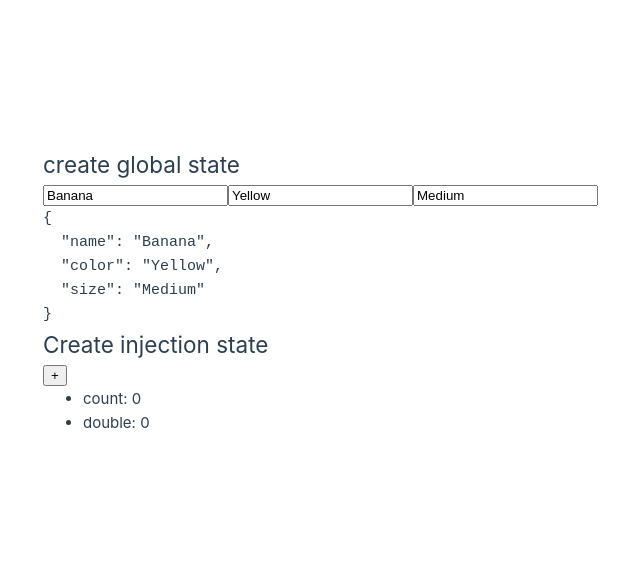
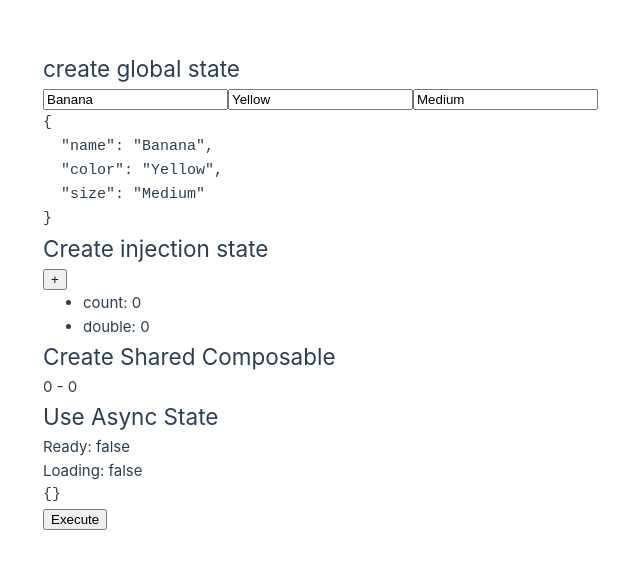
Before and after one commit to UlakhovichKate/vueUse, a Vue app in the folder vueUse/: page / in a window 1280 px wide. Shown: the part 109-678 px from the top of the page, without its empty margins (42-682 px from the left). Built offline with nearby package versions, Linux system fonts and the light colour scheme; no server answers.

Commit message:
create shared composable use async state

```diff
--- a/vueUse/package.json
+++ b/vueUse/package.json
@@ -15,6 +15,7 @@
   },
   "devDependencies": {
     "@vitejs/plugin-vue": "^4.2.3",
+    "axios": "^1.4.0",
     "eslint": "^8.39.0",
     "eslint-plugin-vue": "^9.11.0",
     "vite": "^4.3.5"
--- a/vueUse/src/App.vue
+++ b/vueUse/src/App.vue
@@ -2,12 +2,16 @@
   <main>
     <create-global-state></create-global-state>
     <create-injection-state></create-injection-state>
+    <create-shared-composable></create-shared-composable>
+    <use-async-state></use-async-state>
   </main>
 </template>
 
 <script setup>
   import createGlobalState from './vueUseComponents/CreateGlobalState.vue'
   import CreateInjectionState from './vueUseComponents/CreateInjectionState.vue'
+  import CreateSharedComposable from './vueUseComponents/CreateSharedComposable.vue'
+  import UseAsyncState from './vueUseComponents/UseAsyncState.vue'
 </script>
 
 <style scoped>
--- /dev/null
+++ b/vueUse/src/vueUseComponents/CreateSharedComposable.vue
@@ -0,0 +1,18 @@
+<template>
+    <h2>Create Shared Composable</h2>
+    <div>
+        {{ x }} - {{ y }}
+    </div>
+</template>
+
+<script setup>
+  import { createSharedComposable, useMouse } from '@vueuse/core'
+
+  const useSharedMouse = createSharedComposable(useMouse)
+  const { x, y } = useSharedMouse()
+
+</script>
+
+<style scoped>
+
+</style>
--- /dev/null
+++ b/vueUse/src/vueUseComponents/UseAsyncState.vue
@@ -0,0 +1,32 @@
+<template>
+    <h2>Use Async State</h2>
+    <div>
+        <div>Ready: {{ isReady.toString() }}</div>
+        <div>Loading: {{ isLoading.toString() }}</div>
+        <pre>{{ state }}</pre>
+        <button @click="execute(2000, { id: 3 })">
+            Execute
+        </button>
+    </div>
+</template>
+
+<script  setup lang="ts">
+  import axios from 'axios'
+  import { useAsyncState } from '@vueuse/core'
+
+  const { isLoading, state, isReady, execute } = useAsyncState(
+    (args) => {
+      const id = args?.id || 1
+      return axios.get(`https://jsonplaceholder.typicode.com/todos/${id}`).then(t => t.data)
+    },
+    {},
+    {
+      delay: 2000,
+      resetOnExecute: false,
+    },
+  )
+</script>
+
+<style scoped>
+
+</style>
```
